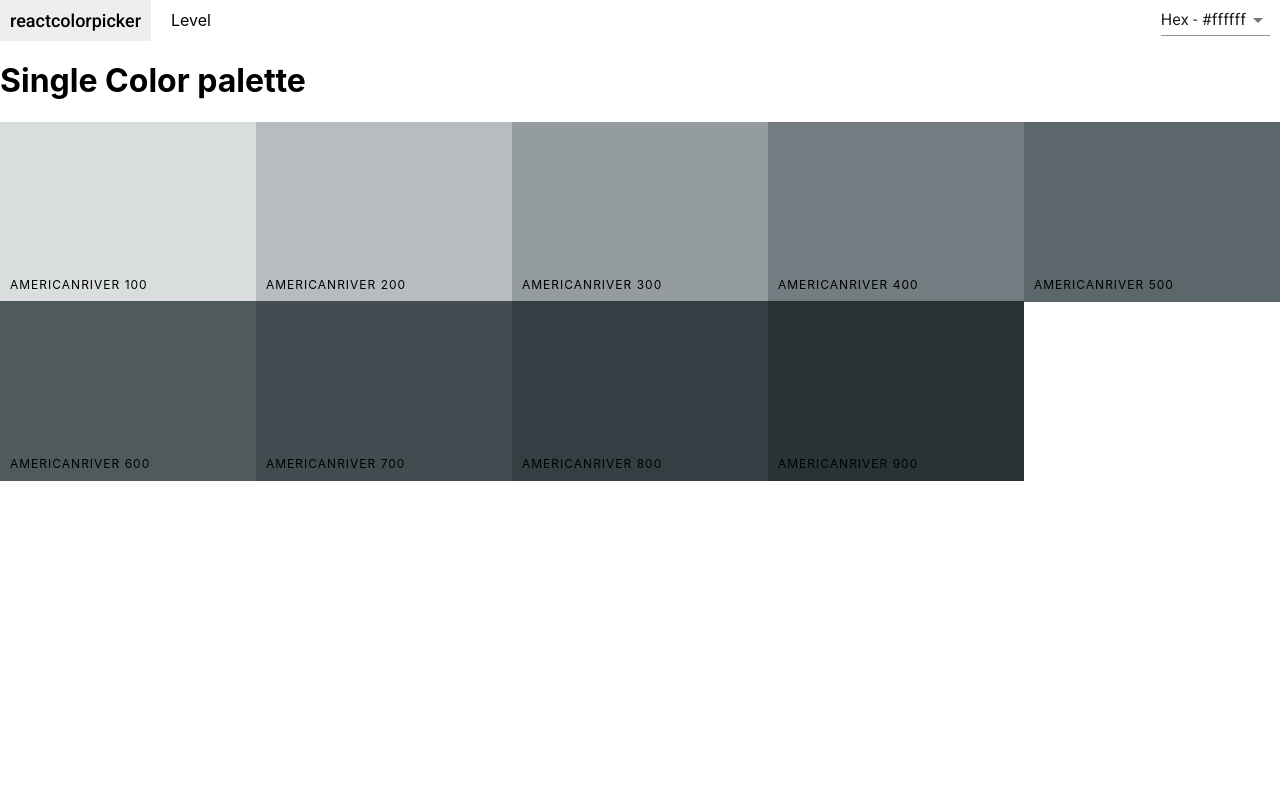
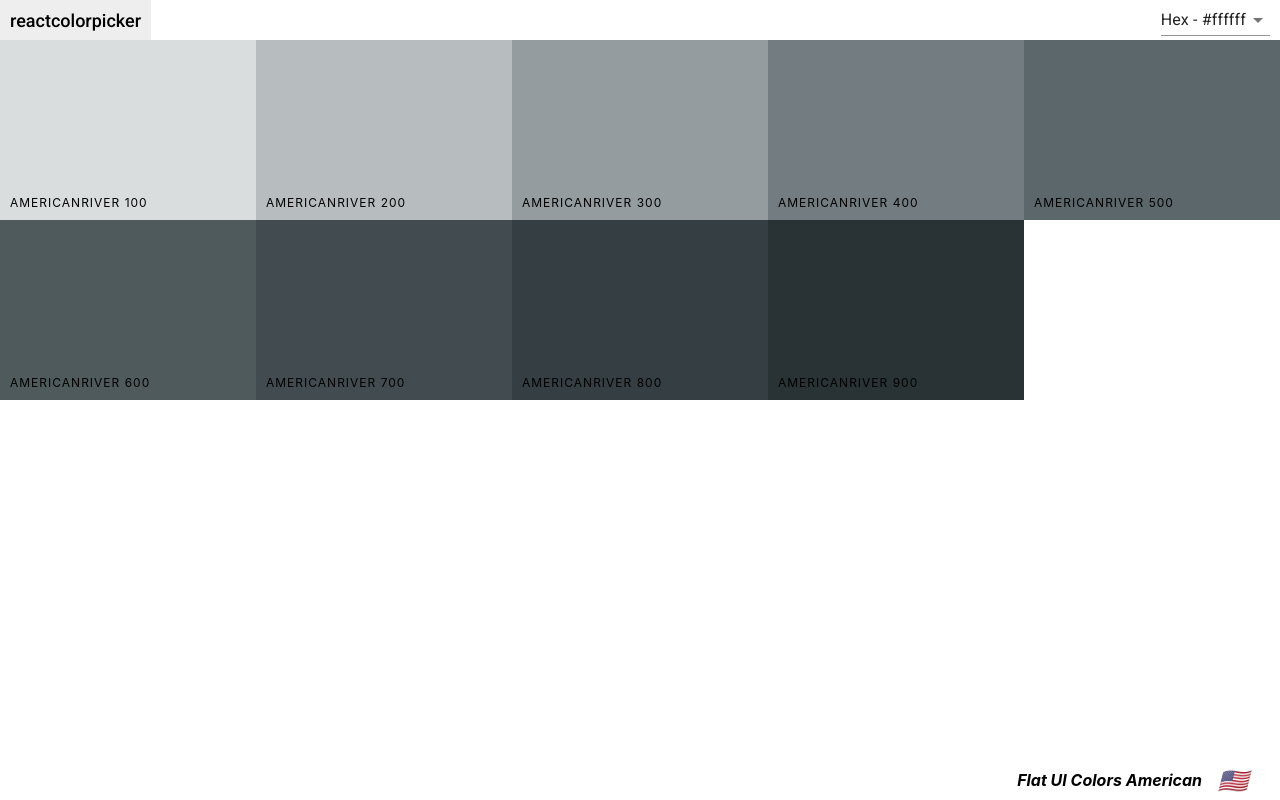
Before and after one commit to avsssai/react-colors, a React (Create React App) app: page /palette/flat-ui-colors-american/americanriver in a window 1280 px wide. Built offline with nearby package versions, Linux system fonts and the light colour scheme.

Commit message:
Added navbar and footer to SingleColorComponent

```diff
--- a/src/NavBar.js
+++ b/src/NavBar.js
@@ -1,39 +1,50 @@
 import React, { Component } from "react";
 import Slider from "rc-slider";
-import { Link } from 'react-router-dom';
-import MenuItem from '@material-ui/core/MenuItem';
-import Select from '@material-ui/core/Select';
+import { Link } from "react-router-dom";
+import MenuItem from "@material-ui/core/MenuItem";
+import Select from "@material-ui/core/Select";
 import "rc-slider/assets/index.css";
 
+import Snackbar from "@material-ui/core/Snackbar";
+import IconButton from "@material-ui/core/IconButton";
+import CloseIcon from "@material-ui/icons/Close";
 
-import './NavBar.css';
+import "./NavBar.css";
 
 export default class NavBar extends Component {
   constructor(props) {
     super(props);
     this.state = {
-      colorFormat: 'hex'
-    }
+      colorFormat: "hex",
+    };
     this.handleChange = this.handleChange.bind(this);
   }
-  handleChange (e) {
+  handleChange(e) {
     this.setState({
-      colorFormat: e.target.value
-    })
+      colorFormat: e.target.value,
+    });
     console.log(e.target.value);
     this.props.handleChange(e.target.value);
   }
-  render () {
-    const { level, handleOnAfterChange, showing } = this.props;
+  render() {
+    const {
+      level,
+      handleOnAfterChange,
+      handleClose,
+      handleSnackbarClose,
+      snackbarOpen,
+      showingSlider
+    } = this.props;
+    const { colorFormat } = this.state;
     return (
       <nav className="Navbar">
         <Link to="/">
           <div className="logo">reactcolorpicker</div>
         </Link>
-        <div className="slider-container">
+        {showingSlider && (
+          <div className="slider-container">
+            <span className="level">Level {level}</span>
 
-          <span className='level'>Level {level}</span>
-          {showing && (
             <div className="slider">
               <Slider
                 min={100}
@@ -44,16 +55,35 @@ export default class NavBar extends Component {
                 className="slider"
               />
             </div>
-
-          )}
-        </div>
+          </div>
+        )}
         <div className="select-container">
           <Select onChange={this.handleChange} value={this.state.colorFormat}>
-            <MenuItem value='hex'>Hex - #ffffff</MenuItem>
-            <MenuItem value='rgb'>RGB - (255,255,255)</MenuItem>
-            <MenuItem value='rgba'>RGBA - (255,255,255,1.0)</MenuItem>
+            <MenuItem value="hex">Hex - #ffffff</MenuItem>
+            <MenuItem value="rgb">RGB - (255,255,255)</MenuItem>
+            <MenuItem value="rgba">RGBA - (255,255,255,1.0)</MenuItem>
           </Select>
         </div>
+        <Snackbar
+          anchorOrigin={{
+            vertical: "bottom",
+            horizontal: "left",
+          }}
+          autoHideDuration={4000}
+          open={snackbarOpen}
+          onClose={handleSnackbarClose}
+          message={`Format changed to ${colorFormat.toUpperCase()}`}
+          action={
+            <IconButton
+              size="small"
+              aria-label="close"
+              color="inherit"
+              onClick={handleClose}
+            >
+              <CloseIcon fontSize="small" />
+            </IconButton>
+          }
+        />
       </nav>
     );
   }
--- a/src/Palette.js
+++ b/src/Palette.js
@@ -1,6 +1,7 @@
 import React, { Component } from "react";
 import NavBar from "./NavBar";
 import ColorBox from "./ColorBox";
+import PaletteFooter from './PaletteFooter';
 import Snackbar from "@material-ui/core/Snackbar";
 import IconButton from "@material-ui/core/IconButton";
 import CloseIcon from "@material-ui/icons/Close";
@@ -47,7 +48,10 @@ export default class Palette extends Component {
             handleOnAfterChange={this.handleOnAfterChange}
             colorFormat={colorFormat}
             handleChange={this.handleChange}
-            showing
+            showingSlider
+            handleClose={this.handleSnackbarClose}
+            handleSnackbarClose={this.handleSnackbarClose}
+            snackbarOpen={this.state.snackbarOpen}
           />
           <div className="Palette-colors">
             {palette.colors[level].map((color, i) => {
@@ -64,34 +68,9 @@ export default class Palette extends Component {
               );
             })}
           </div>
-          <Snackbar
-            anchorOrigin={{
-              vertical: "bottom",
-              horizontal: "left",
-            }}
-            autoHideDuration={4000}
-            open={this.state.snackbarOpen}
-            onClose={this.handleSnackbarClose}
-            message={`Format changed to ${colorFormat.toUpperCase()}`}
-            action={
-              <IconButton
-                size="small"
-                aria-label="close"
-                color="inherit"
-                onClick={this.handleClose}
-              >
-                <CloseIcon fontSize="small" />
-              </IconButton>
-            }
-          />
 
-          {/* Footer goes here */}
-          <footer className="footer">
-            <div className="footer-content">
-              <span className="palette-name">{palette.paletteName}</span>
-              <span className="palette-emoji">{palette.emoji}</span>
-            </div>
-          </footer>
+
+         <PaletteFooter paletteName={palette.paletteName} paletteEmoji={palette.emoji}/>
         </div>
       </div>
     );
--- /dev/null
+++ b/src/PaletteFooter.js
@@ -0,0 +1,16 @@
+import React, { Component } from 'react'
+import './Palette.css';
+
+export default class PaletteFooter extends Component {
+    render() {
+        const {paletteName, paletteEmoji} = this.props;
+        return (
+          <footer className="footer">
+          <div className="footer-content">
+            <span className="palette-name">{paletteName}</span>
+            <span className="palette-emoji">{paletteEmoji}</span>
+          </div>
+        </footer>
+        )
+    }
+}
--- a/src/SingleColorPalette.js
+++ b/src/SingleColorPalette.js
@@ -1,8 +1,9 @@
-import React, { Component } from 'react'
-import ColorBox from './ColorBox';
-import NavBar from './NavBar';
-import { withStyles } from '@material-ui/core/styles';
-import "./Palette.css";
+import React, { Component } from "react";
+import ColorBox from "./ColorBox";
+import NavBar from "./NavBar";
+import PaletteFooter from './PaletteFooter';
+import { withStyles } from "@material-ui/core/styles";
+// import "./Palette.css";
 
 let styles = {
   palette: {
@@ -10,52 +11,76 @@ let styles = {
     diplay: "flex",
     flexDirection: "column",
     overflowX: "hidden",
-        overflowY: "hidden"
+    overflowY: "hidden",
   },
   paletteColors: {
-        height: "90vh"
+    height: "90vh",
   },
   ColorBox: {
     height: "50%",
-        width: "20%"
-    }
-
-}
+    width: "20%",
+  },
+};
 
 class SingleColorPalette extends Component {
   constructor(props) {
     super(props);
     this.state = {
-            colorFormat: "hex"
+      colorFormat: "hex",
+      snackbarOpen: false,
+    };
+    this._getShades = this.generateShades(this.props.palette, this.props.id);
+    this.handleChange = this.handleChange.bind(this);
+    this.handleSnackbarClose = this.handleSnackbarClose.bind(this);
   }
-        this._getShades = this.generateShades(this.props.palette, this.props.id);
-    }
-    generateShades (palette, colorId) {
+  generateShades(palette, colorId) {
     let shades = [];
     let allColors = palette.colors;
     for (let i in allColors) {
-            let shade = allColors[i].find(color => color.id === colorId);
+      let shade = allColors[i].find((color) => color.id === colorId);
       shades.push(shade);
     }
     console.log(shades.slice(1));
     return shades.slice(1);
-
   }
-    render () {
+  handleChange(format) {
+    this.setState({
+      colorFormat: format,
+      snackbarOpen: true,
+    });
+  }
+  handleSnackbarClose() {
+    this.setState({
+      snackbarOpen: false,
+    });
+  }
+  render() {
     let { classes } = this.props;
-
-        let colorBoxes = this._getShades.map(color => {
-            return <ColorBox background={color[this.state.colorFormat]} name={color.name} key={color.name} showLink={false} className={classes.ColorBox} />
-        })
+    let {paletteName, emoji} = this.props.palette;
+    let colorBoxes = this._getShades.map((color) => {
+      return (
+        <ColorBox
+          background={color[this.state.colorFormat]}
+          name={color.name}
+          key={color.name}
+          showLink={false}
+          className={classes.ColorBox}
+        />
+      );
+    });
     return (
       <div className={classes.palette}>
-                <NavBar showing={false} />
-                <h1>Single Color palette</h1>
-                <div className={classes.paletteColors}>
-                    {colorBoxes}
+        <NavBar
+          showingSlider={false}
+          handleChange={this.handleChange}
+          snackbarOpen={this.state.snackbarOpen}
+          handleSnackbarClose={this.handleSnackbarClose}
+          handleClose={this.handleSnackbarClose}
+        />
+        <div className={classes.paletteColors}>{colorBoxes}</div>
+        <PaletteFooter paletteName={paletteName} paletteEmoji={emoji}/>
       </div>
-            </div>
-        )
+    );
   }
 }
 
```
Lines whose indentation alone changed are shown as unchanged.
